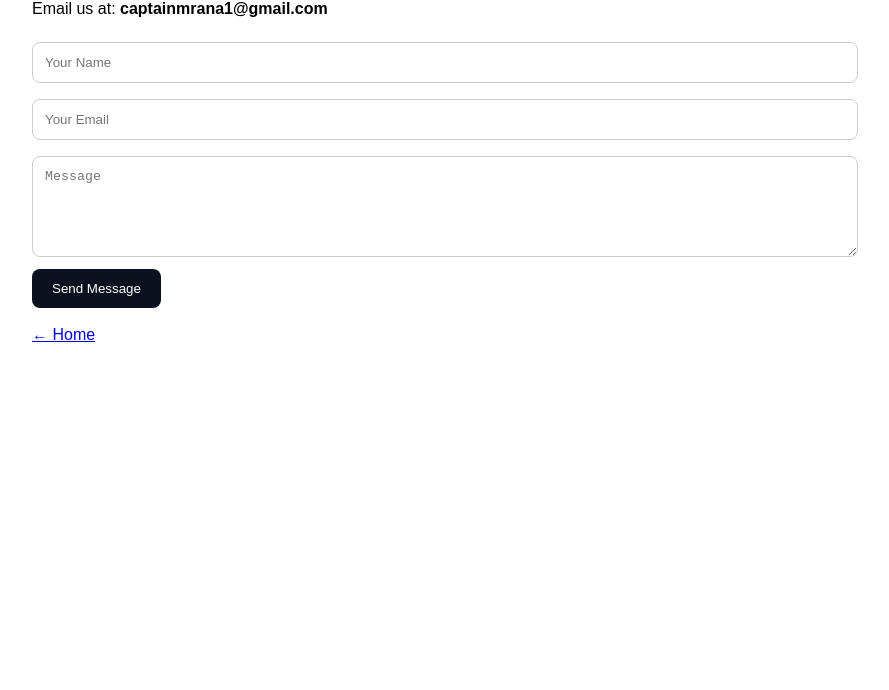
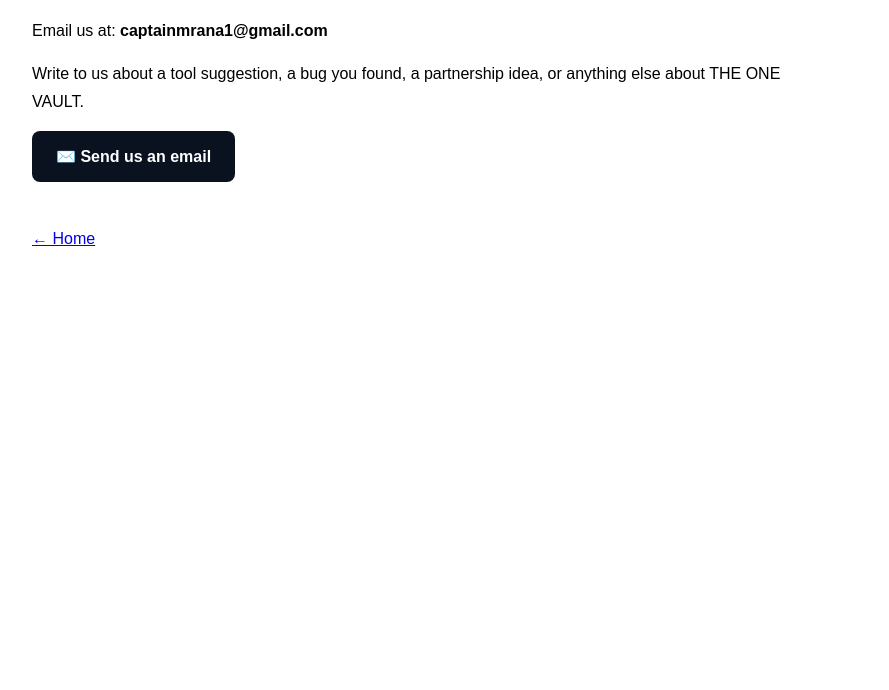
Before and after one commit to anas424-collab/theonevault, a plain HTML site: page Contact.html in a window 1280 px wide. Shown: the part 110-800 px from the top of the page, without its empty margins (208-1097 px from the left). Drawn offline with Linux system fonts and the light colour scheme.

Commit message:
Replace Contact.html: mailto button replaces dead form, add guidance lines

```diff
--- a/Contact.html
+++ b/Contact.html
@@ -1 +1 @@
-<!DOCTYPE html><html><head><meta charset="UTF-8"><meta name="viewport" content="width=device-width,initial-scale=1"><title>Contact</title><style>body{font-family:sans-serif;max-width:800px;margin:auto;padding:30px}input,textarea{width:100%;padding:12px;margin:8px 0;border-radius:8px;border:1px solid #ccc}button{padding:12px 20px;background:#0a1220;color:white;border:none;border-radius:8px}</style></head><body><h1>Contact Us</h1><p>Email us at: <b>captainmrana1@gmail.com</b></p><input placeholder="Your Name"><input placeholder="Your Email"><textarea placeholder="Message" rows="5"></textarea><button>Send Message</button><br><br><a href="index.html">← Home</a></body></html>
+<!DOCTYPE html><html><head><meta charset="UTF-8"><meta name="viewport" content="width=device-width,initial-scale=1"><title>Contact</title><style>body{font-family:sans-serif;max-width:800px;margin:auto;padding:30px;line-height:1.7}a.btn{display:inline-block;padding:12px 24px;background:#0a1220;color:white;border:none;border-radius:8px;text-decoration:none;font-weight:600}</style></head><body><h1>Contact Us</h1><p>Email us at: <b>captainmrana1@gmail.com</b></p><p>Write to us about a tool suggestion, a bug you found, a partnership idea, or anything else about THE ONE VAULT.</p><p><a class="btn" href="mailto:captainmrana1@gmail.com?subject=THE%20ONE%20VAULT%20—%20Message">✉️ Send us an email</a></p><br><a href="index.html">← Home</a></body></html>
```
